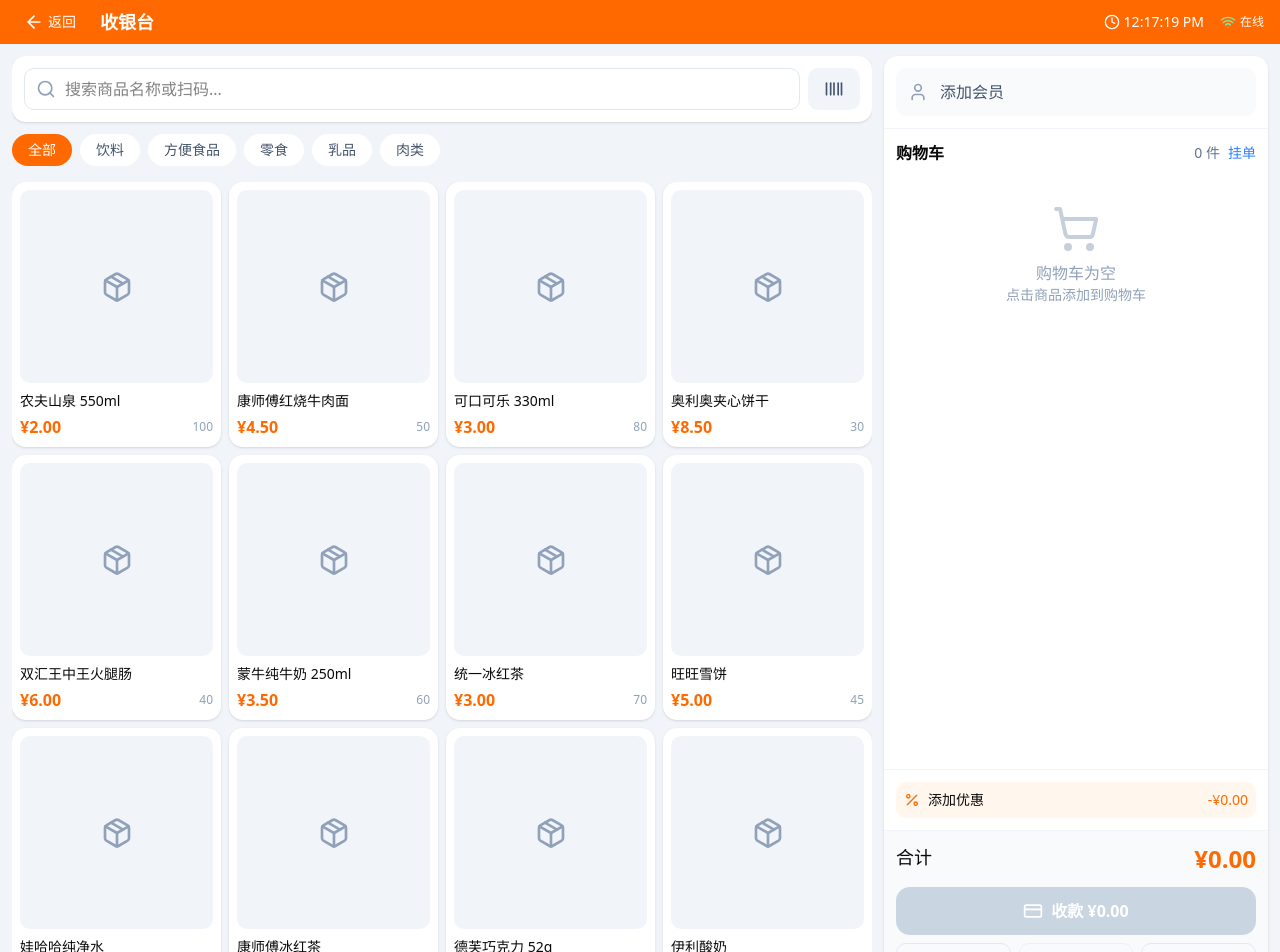
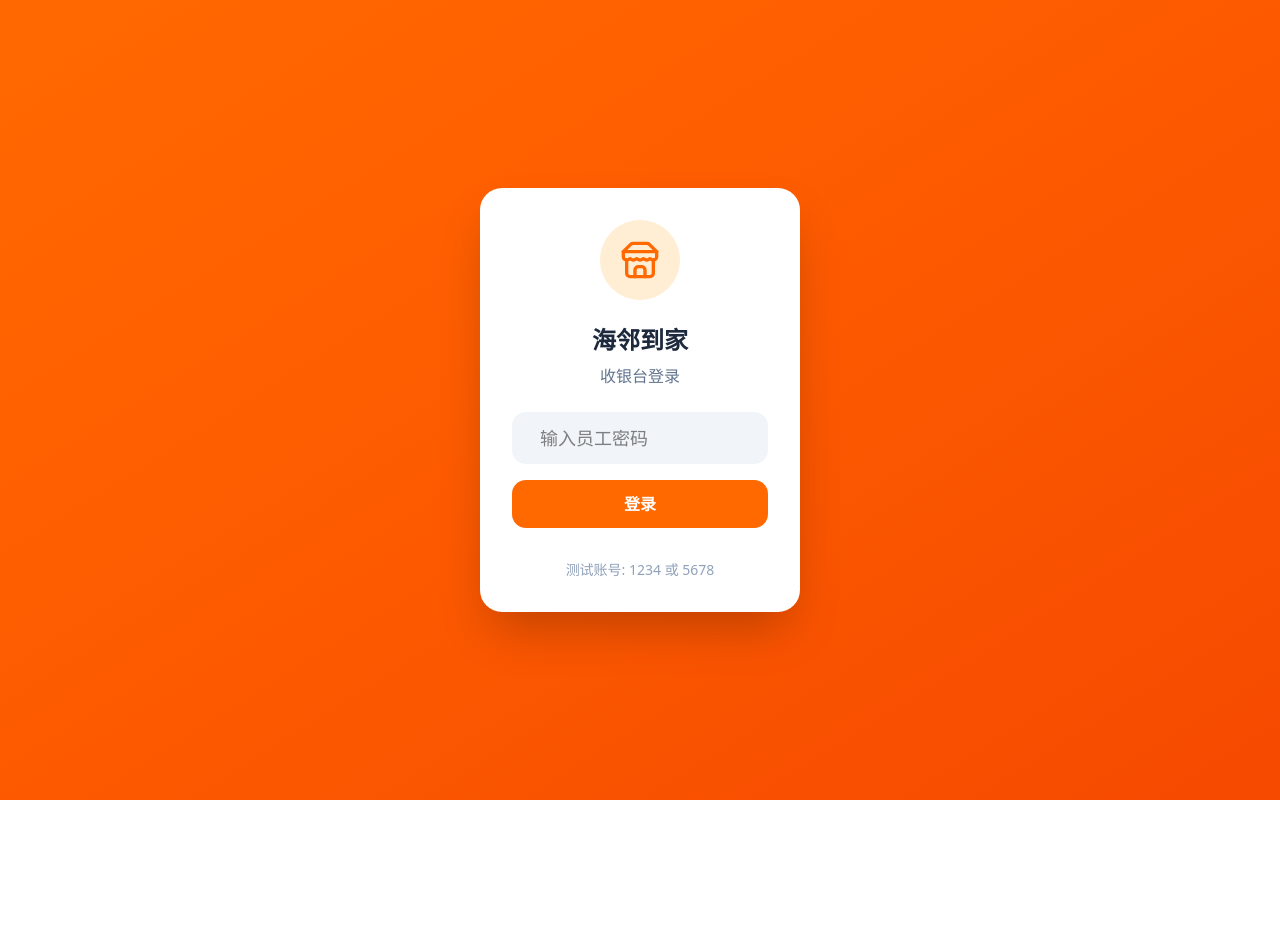
Before and after one commit to hlyg365/hailin-pos, a Next.js app: page /pos/cashier in a window 1280 px wide. Shown: the top 952 px of the page. After the commit the page ends 800 px from the top, so only its background shows below. Built offline with nearby package versions, Linux system fonts and the light colour scheme.

Commit message:
feat: 收银台APP添加员工登录功能，无需首页直接使用

```diff
--- a/src/app/pos/cashier/page.tsx
+++ b/src/app/pos/cashier/page.tsx
@@ -1,7 +1,6 @@
 'use client';
 
-import { useState, useEffect, useCallback } from 'react';
-import Link from 'next/link';
+import { useState, useEffect } from 'react';
 import {
   ShoppingCart,
   Plus,
@@ -10,24 +9,19 @@
   CreditCard,
   QrCode,
   User,
-  ArrowLeft,
   Wifi,
   Clock,
   Printer,
-  Trash2,
   Banknote,
-  Tag,
   Percent,
   Package,
-  Barcode,
   Search,
   X,
   CheckCircle,
-  AlertCircle,
-  RefreshCw,
-  HardDrive,
-  Smartphone,
-  Monitor
+  ArrowLeft,
+  LogOut,
+  KeyRound,
+  Store
 } from 'lucide-react';
 
 interface CartItem {
@@ -36,7 +30,6 @@
   name: string;
   price: number;
   quantity: number;
-  image?: string;
 }
 
 interface Product {
@@ -64,42 +57,40 @@
   { id: '12', barcode: '6901234567901', name: '伊利酸奶', price: 4.00, stock: 35, category: '乳品' },
 ];
 
-// 商品分类
 const categories = ['全部', '饮料', '方便食品', '零食', '乳品', '肉类'];
 
+// 模拟员工账号
+const mockStaff = [
+  { id: '001', name: '收银员小王', pin: '1234', role: 'cashier' },
+  { id: '002', name: '店长李明', pin: '5678', role: 'manager' },
+];
+
 export default function CashierPage() {
+  const [isLoggedIn, setIsLoggedIn] = useState(false);
+  const [currentStaff, setCurrentStaff] = useState<{id: string; name: string; role: string} | null>(null);
+  const [showLogin, setShowLogin] = useState(true);
+  const [pin, setPin] = useState('');
+  const [loginError, setLoginError] = useState('');
   const [cart, setCart] = useState<CartItem[]>([]);
   const [currentTime, setCurrentTime] = useState(new Date());
   const [isOnline, setIsOnline] = useState(true);
   const [showPayment, setShowPayment] = useState(false);
   const [showMember, setShowMember] = useState(false);
   const [showDiscount, setShowDiscount] = useState(false);
-  const [showHangList, setShowHangList] = useState(false);
   const [searchKeyword, setSearchKeyword] = useState('');
   const [selectedCategory, setSelectedCategory] = useState('全部');
-  const [selectedProduct, setSelectedProduct] = useState<Product | null>(null);
   const [orderSuccess, setOrderSuccess] = useState(false);
   const [orderNumber, setOrderNumber] = useState('');
+  const [total, setTotal] = useState(0);
   const [member, setMember] = useState<{name: string; level: string; points: number} | null>(null);
   const [discountAmount, setDiscountAmount] = useState(0);
   const [discountType, setDiscountType] = useState<'none' | 'member' | 'coupon' | 'manual'>('none');
-  const [hangOrders, setHangOrders] = useState<any[]>([]);
 
-  // 初始化和加载挂单列表
-  useEffect(() => {
-    const saved = localStorage.getItem('hangOrders');
-    if (saved) {
-      setHangOrders(JSON.parse(saved));
-    }
-  }, []);
-
-  // 更新时钟
   useEffect(() => {
     const timer = setInterval(() => setCurrentTime(new Date()), 1000);
     return () => clearInterval(timer);
   }, []);
 
-  // 网络状态
   useEffect(() => {
     const handleOnline = () => setIsOnline(true);
     const handleOffline = () => setIsOnline(false);
@@ -112,13 +103,32 @@
     };
   }, []);
 
-  // 计算相关
+  // 登录处理
+  const handleLogin = () => {
+    const staff = mockStaff.find(s => s.pin === pin);
+    if (staff) {
+      setCurrentStaff(staff);
+      setIsLoggedIn(true);
+      setShowLogin(false);
+      setLoginError('');
+    } else {
+      setLoginError('工号或密码错误');
+    }
+  };
+
+  // 登出处理
+  const handleLogout = () => {
+    setIsLoggedIn(false);
+    setCurrentStaff(null);
+    setShowLogin(true);
+    setPin('');
+    setCart([]);
+  };
+
   const subtotal = cart.reduce((sum, item) => sum + item.price * item.quantity, 0);
   const discount = discountType === 'member' ? subtotal * 0.05 : discountType === 'coupon' ? 10 : discountAmount;
-  const total = Math.max(0, subtotal - discount);
-  const change = 0;
+  const finalTotal = Math.max(0, subtotal - discount);
 
-  // 添加商品到购物车
   const addToCart = (product: Product) => {
     setCart(prev => {
       const existing = prev.find(item => item.id === product.id);
@@ -127,54 +137,10 @@
           item.id === product.id ? { ...item, quantity: item.quantity + 1 } : item
         );
       }
-      return [...prev, {
-        id: product.id,
-        barcode: product.barcode,
-        name: product.name,
-        price: product.price,
-        quantity: 1
-      }];
+      return [...prev, { id: product.id, barcode: product.barcode, name: product.name, price: product.price, quantity: 1 }];
     });
   };
 
-  // 根据条码搜索
-  const handleBarcodeSearch = useCallback((barcode: string) => {
-    const product = mockProducts.find(p => p.barcode === barcode);
-    if (product) {
-      addToCart(product);
-      return true;
-    }
-    return false;
-  }, []);
-
-  // 键盘事件监听（扫码枪）
-  useEffect(() => {
-    let barcodeBuffer = '';
-    let lastKeyTime = 0;
-
-    const handleKeyDown = (e: KeyboardEvent) => {
-      const now = Date.now();
-      // 如果超过100ms没有按键，清空缓冲区
-      if (now - lastKeyTime > 100) {
-        barcodeBuffer = '';
-      }
-      lastKeyTime = now;
-
-      if (e.key === 'Enter') {
-        if (barcodeBuffer.length >= 8) {
-          handleBarcodeSearch(barcodeBuffer);
-        }
-        barcodeBuffer = '';
-      } else if (e.key.length === 1 && !e.ctrlKey && !e.altKey && !e.metaKey) {
-        barcodeBuffer += e.key;
-      }
-    };
-
-    window.addEventListener('keydown', handleKeyDown);
-    return () => window.removeEventListener('keydown', handleKeyDown);
-  }, [handleBarcodeSearch]);
-
-  // 数量加减
   const updateQuantity = (id: string, delta: number) => {
     setCart(prev =>
       prev.map(item => {
@@ -187,12 +153,10 @@
     );
   };
 
-  // 删除商品
   const removeFromCart = (id: string) => {
     setCart(prev => prev.filter(item => item.id !== id));
   };
 
-  // 清空购物车
   const clearCart = () => {
     if (cart.length > 0 && confirm('确定要清空购物车吗？')) {
       setCart([]);
@@ -202,13 +166,12 @@
     }
   };
 
-  // 完成支付
-  const completePayment = (method: 'wechat' | 'alipay' | 'cash') => {
+  const completePayment = (method: string) => {
     const orderNum = 'ORD' + Date.now().toString().slice(-10);
     setOrderNumber(orderNum);
+    setTotal(finalTotal);
     setOrderSuccess(true);
 
-    // 3秒后重置
     setTimeout(() => {
       setOrderSuccess(false);
       setCart([]);
@@ -219,86 +182,58 @@
     }, 3000);
   };
 
-  // 过滤商品
   const filteredProducts = mockProducts.filter(p => {
-    const matchCategory = selectedCategory === '全部' || p.category === selectedCategory;
+    const matchCat = selectedCategory === '全部' || p.category === selectedCategory;
     const matchSearch = !searchKeyword || p.name.includes(searchKeyword) || p.barcode.includes(searchKeyword);
-    return matchCategory && matchSearch;
+    return matchCat && matchSearch;
   });
 
-  // 挂单
-  const hangOrder = () => {
-    if (cart.length > 0) {
-      const hangData = {
-        items: cart,
-        member,
-        discount,
-        timestamp: Date.now()
-      };
-      const newList = [hangData, ...hangOrders].slice(0, 10);
-      setHangOrders(newList);
-      localStorage.setItem('hangOrders', JSON.stringify(newList));
-      setCart([]);
-      setDiscountAmount(0);
-      setDiscountType('none');
-      setMember(null);
-      alert('挂单成功');
-    }
-  };
+  // 登录页面
+  if (showLogin) {
+    return (
+      <div className="min-h-screen bg-gradient-to-br from-orange-500 to-orange-600 flex items-center justify-center">
+        <div className="bg-white rounded-3xl shadow-2xl p-8 w-80 text-center">
+          <div className="w-20 h-20 bg-orange-100 rounded-full flex items-center justify-center mx-auto mb-6">
+            <Store className="w-10 h-10 text-orange-500" />
+          </div>
+          <h1 className="text-2xl font-bold text-slate-800 mb-2">海邻到家</h1>
+          <p className="text-slate-500 mb-6">收银台登录</p>
 
-  // 取单
-  const fetchOrder = (index: number) => {
-    if (hangOrders[index]) {
-      const order = hangOrders[index];
-      const newList = hangOrders.filter((_, i) => i !== index);
-      setHangOrders(newList);
-      localStorage.setItem('hangOrders', JSON.stringify(newList));
-      setCart(order.items);
-      setMember(order.member);
-      setDiscountAmount(order.discount);
-      setShowHangList(false);
-    }
-  };
+          <div className="space-y-4">
+            <div className="flex items-center gap-3 bg-slate-100 rounded-xl px-4 py-3">
+              <KeyRound className="w-5 h-5 text-slate-400" />
+              <input
+                type="password"
+                value={pin}
+                onChange={(e) => setPin(e.target.value)}
+                onKeyDown={(e) => e.key === 'Enter' && handleLogin()}
+                placeholder="输入员工密码"
+                className="flex-1 bg-transparent outline-none text-lg"
+                maxLength={6}
+              />
+            </div>
 
-  // 挂单列表弹窗
-  if (showHangList) {
-    return (
-      <div className="min-h-screen bg-slate-100">
-        <header className="bg-orange-500 text-white px-4 py-3 flex items-center justify-between sticky top-0 z-20">
-          <div className="flex items-center gap-3">
-            <button onClick={() => setShowHangList(false)} className="flex items-center gap-1">
-              <ArrowLeft className="w-5 h-5" />
+            {loginError && (
+              <p className="text-red-500 text-sm">{loginError}</p>
+            )}
+
+            <button
+              onClick={handleLogin}
+              className="w-full bg-orange-500 text-white py-3 rounded-xl font-bold hover:bg-orange-600 transition-colors"
+            >
+              登录
             </button>
-            <span className="font-bold">挂单列表</span>
+
+            <p className="text-slate-400 text-sm mt-4">
+              测试账号: 1234 或 5678
+            </p>
           </div>
-          <span className="text-sm">{hangOrders.length} 单</span>
-        </header>
-
-        <div className="p-4 space-y-3">
-          {hangOrders.length === 0 ? (
-            <div className="text-center text-slate-400 py-12">暂无挂单</div>
-          ) : (
-            hangOrders.map((order: any, index: number) => (
-              <div key={index} className="bg-white rounded-xl p-4 shadow" onClick={() => fetchOrder(index)}>
-                <div className="flex justify-between items-start mb-2">
-                  <span className="text-sm text-slate-500">
-                    {new Date(order.timestamp).toLocaleString()}
-                  </span>
-                  <span className="text-orange-500 font-bold">¥{order.items.reduce((s: number, i: CartItem) => s + i.price * i.quantity, 0).toFixed(2)}</span>
-                </div>
-                <p className="text-sm text-slate-600">
-                  {order.items.length} 件商品 {order.member ? `· ${order.member.name}` : ''}
-                </p>
-                <p className="text-xs text-slate-400 mt-1">点击取单</p>
-              </div>
-            ))
-          )}
         </div>
       </div>
     );
   }
 
-  // 支付成功弹窗
+  // 支付成功
   if (orderSuccess) {
     return (
       <div className="min-h-screen bg-green-500 flex items-center justify-center">
@@ -318,11 +253,12 @@
       {/* 顶部状态栏 */}
       <header className="bg-orange-500 text-white px-4 py-2 flex items-center justify-between flex-shrink-0">
         <div className="flex items-center gap-4">
-          <Link href="/pos" className="flex items-center gap-1 hover:bg-orange-600 px-2 py-1 rounded">
-            <ArrowLeft className="w-5 h-5" />
-            <span className="text-sm">返回</span>
-          </Link>
           <span className="font-bold text-lg">收银台</span>
+          {currentStaff && (
+            <span className="text-sm bg-white/20 px-2 py-0.5 rounded">
+              {currentStaff.name}
+            </span>
+          )}
           {member && (
             <span className="bg-white/20 px-2 py-0.5 rounded text-sm">
               {member.name} ({member.level})
@@ -341,6 +277,9 @@
               <><Wifi className="w-4 h-4 text-red-300" /><span className="text-xs">离线</span></>
             )}
           </div>
+          <button onClick={handleLogout} className="flex items-center gap-1 hover:bg-orange-600 px-2 py-1 rounded">
+            <LogOut className="w-4 h-4" />
+          </button>
         </div>
       </header>
 
@@ -359,9 +298,6 @@
                 className="w-full pl-10 pr-4 py-2 border border-slate-200 rounded-lg focus:outline-none focus:border-orange-500"
               />
             </div>
-            <button className="px-4 py-2 bg-slate-100 rounded-lg hover:bg-slate-200">
-              <Barcode className="w-5 h-5 text-slate-600" />
-            </button>
           </div>
 
           {/* 分类 */}
@@ -428,12 +364,7 @@
           <div className="flex-1 overflow-y-auto p-3">
             <div className="flex items-center justify-between mb-2">
               <h2 className="font-bold">购物车</h2>
-              <div className="flex items-center gap-2">
-                <span className="text-sm text-slate-500">{cart.length} 件</span>
-                <button onClick={hangOrder} className="text-sm text-blue-500 hover:text-blue-600">
-                  挂单
-                </button>
-              </div>
+              <span className="text-sm text-slate-500">{cart.length} 件</span>
             </div>
 
             {cart.length === 0 ? (
@@ -451,24 +382,15 @@
                       <p className="text-orange-500 text-sm">¥{item.price.toFixed(2)}</p>
                     </div>
                     <div className="flex items-center gap-1 bg-white rounded-lg px-1">
-                      <button
-                        onClick={() => updateQuantity(item.id, -1)}
-                        className="w-7 h-7 flex items-center justify-center hover:bg-slate-100 rounded"
-                      >
+                      <button onClick={() => updateQuantity(item.id, -1)} className="w-7 h-7 flex items-center justify-center hover:bg-slate-100 rounded">
                         <Minus className="w-4 h-4" />
                       </button>
                       <span className="w-8 text-center font-medium">{item.quantity}</span>
-                      <button
-                        onClick={() => updateQuantity(item.id, 1)}
-                        className="w-7 h-7 flex items-center justify-center hover:bg-slate-100 rounded"
-                      >
+                      <button onClick={() => updateQuantity(item.id, 1)} className="w-7 h-7 flex items-center justify-center hover:bg-slate-100 rounded">
                         <Plus className="w-4 h-4" />
                       </button>
                     </div>
-                    <button
-                      onClick={() => removeFromCart(item.id)}
-                      className="w-7 h-7 text-red-500 hover:bg-red-50 rounded flex items-center justify-center"
-                    >
+                    <button onClick={() => removeFromCart(item.id)} className="w-7 h-7 text-red-500 hover:bg-red-50 rounded flex items-center justify-center">
                       <Delete className="w-4 h-4" />
                     </button>
                   </div>
@@ -500,7 +422,7 @@
             <div className="flex justify-between mb-3">
               <span className="text-lg">合计</span>
               <div className="text-right">
-                <span className="text-2xl font-bold text-orange-500">¥{total.toFixed(2)}</span>
+                <span className="text-2xl font-bold text-orange-500">¥{finalTotal.toFixed(2)}</span>
                 {discount > 0 && (
                   <p className="text-xs text-slate-400 line-through">¥{subtotal.toFixed(2)}</p>
                 )}
@@ -514,15 +436,9 @@
                 className="w-full bg-orange-500 text-white py-3 rounded-xl font-bold hover:bg-orange-600 disabled:bg-slate-300 disabled:cursor-not-allowed flex items-center justify-center gap-2"
               >
                 <CreditCard className="w-5 h-5" />
-                收款 ¥{total.toFixed(2)}
+                收款 ¥{finalTotal.toFixed(2)}
               </button>
-              <div className="grid grid-cols-3 gap-2">
-                <button
-                  onClick={() => setShowHangList(true)}
-                  className="py-2 border border-slate-200 rounded-lg text-sm hover:bg-white"
-                >
-                  挂单/取单
-                </button>
+              <div className="grid grid-cols-2 gap-2">
                 <button
                   onClick={clearCart}
                   disabled={cart.length === 0}
@@ -612,12 +528,7 @@
                   onChange={(e) => { setDiscountAmount(parseFloat(e.target.value) || 0); setDiscountType('manual'); }}
                   className="flex-1 border border-slate-200 rounded-lg px-4 py-2"
                 />
-                <button
-                  onClick={() => setShowDiscount(false)}
-                  className="px-4 py-2 bg-orange-500 text-white rounded-lg"
-                >
-                  确定
-                </button>
+                <button onClick={() => setShowDiscount(false)} className="px-4 py-2 bg-orange-500 text-white rounded-lg">确定</button>
               </div>
             </div>
           </div>
@@ -630,7 +541,7 @@
           <div className="bg-white rounded-2xl w-[400px] overflow-hidden">
             <div className="bg-orange-500 text-white p-4 text-center">
               <p className="text-sm">需支付金额</p>
-              <p className="text-4xl font-bold">¥{total.toFixed(2)}</p>
+              <p className="text-4xl font-bold">¥{finalTotal.toFixed(2)}</p>
             </div>
             <div className="p-4 space-y-3">
               <button
@@ -654,10 +565,7 @@
                 <Banknote className="w-8 h-8" />
                 现金支付
               </button>
-              <button
-                onClick={() => setShowPayment(false)}
-                className="w-full py-3 text-slate-500 hover:text-slate-700"
-              >
+              <button onClick={() => setShowPayment(false)} className="w-full py-3 text-slate-500 hover:text-slate-700">
                 取消
               </button>
             </div>
```
